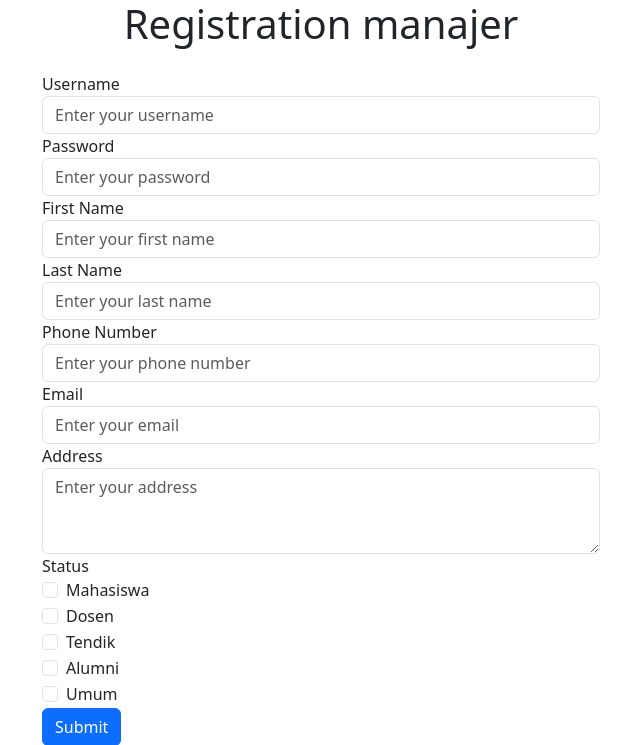
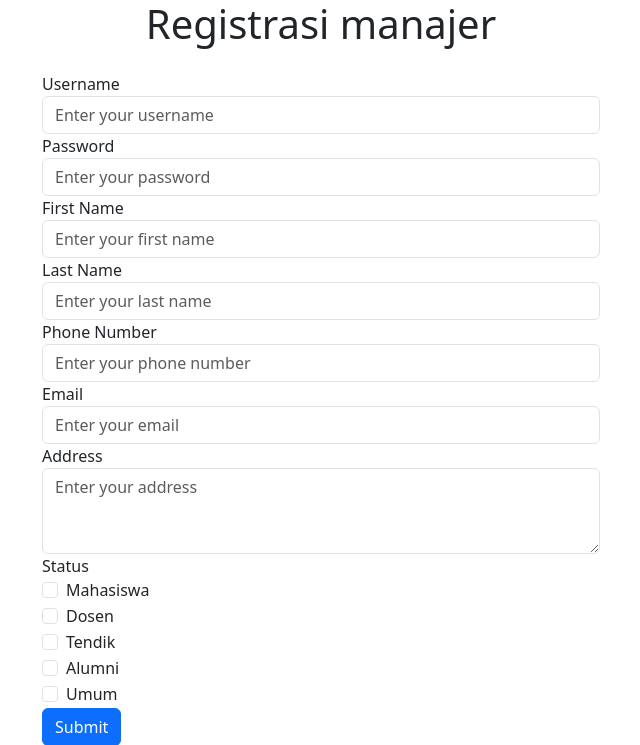
Before and after one commit to ramantii/TK-BASDAT-A-4, a Django app: page /register/manajer/ in a window 1280 px wide. Shown: the top 745 px of the page, without its empty margins (319-959 px from the left). Run offline with Django 4.2, Linux system fonts and the light colour scheme; some libraries are stand-ins or nearby versions.

Commit message:
update register pages

```diff
--- a/authentication/templates/register/register.html
+++ b/authentication/templates/register/register.html
@@ -13,7 +13,7 @@
     <div class="row">
     <div class="col-md-6 offset-md-3">
         <div class="text-center mb-5 text-dark">
-          <h2 class="text-center text-dark mt-5">TK BASDAT A 4</h2>
+          <h2 class="text-center text-dark mt-5">BABADU A-4</h2>
         </div>
         <div class="card my-5">
           <div class="card-body cardbody-color p-lg-5">
--- a/authentication/templates/register/register_manajer_penonton.html
+++ b/authentication/templates/register/register_manajer_penonton.html
@@ -13,7 +13,7 @@
 {% endif %}
 <div class="container d-flex align-items-center justify-content-center min-vh-100">
     <div class="col-md-6">
-      <h1 class="text-center mb-4">Registration
+      <h1 class="text-center mb-4">Registrasi
 
       {% if role %}
         {{ role }}
--- a/authentication/templates/register/register_panitia.html
+++ b/authentication/templates/register/register_panitia.html
@@ -14,7 +14,7 @@
 {% endif %}
 <div class="container d-flex align-items-center justify-content-center min-vh-100">
     <div class="col-md-6">
-      <h1 class="text-center mb-4">Registration
+      <h1 class="text-center mb-4">Registrasi
 
       {% if role %}
         {{ role }}
```
